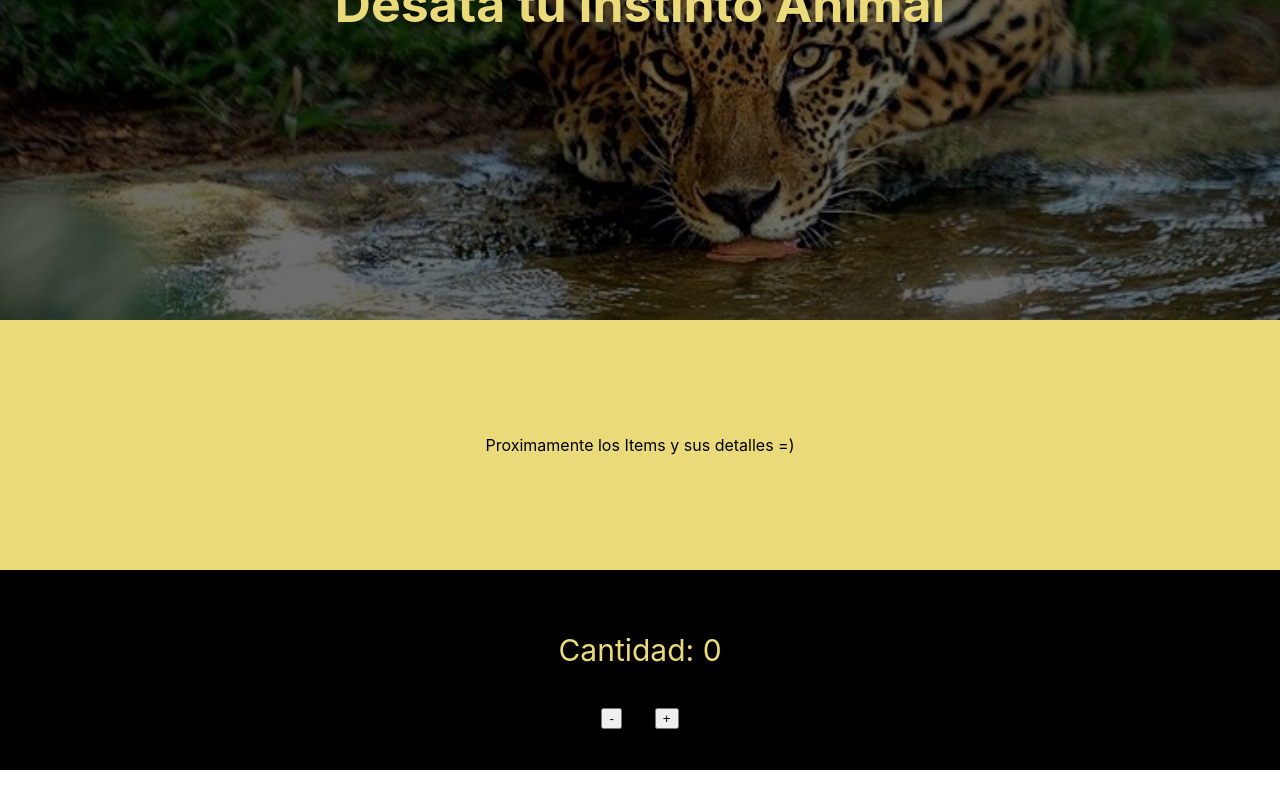
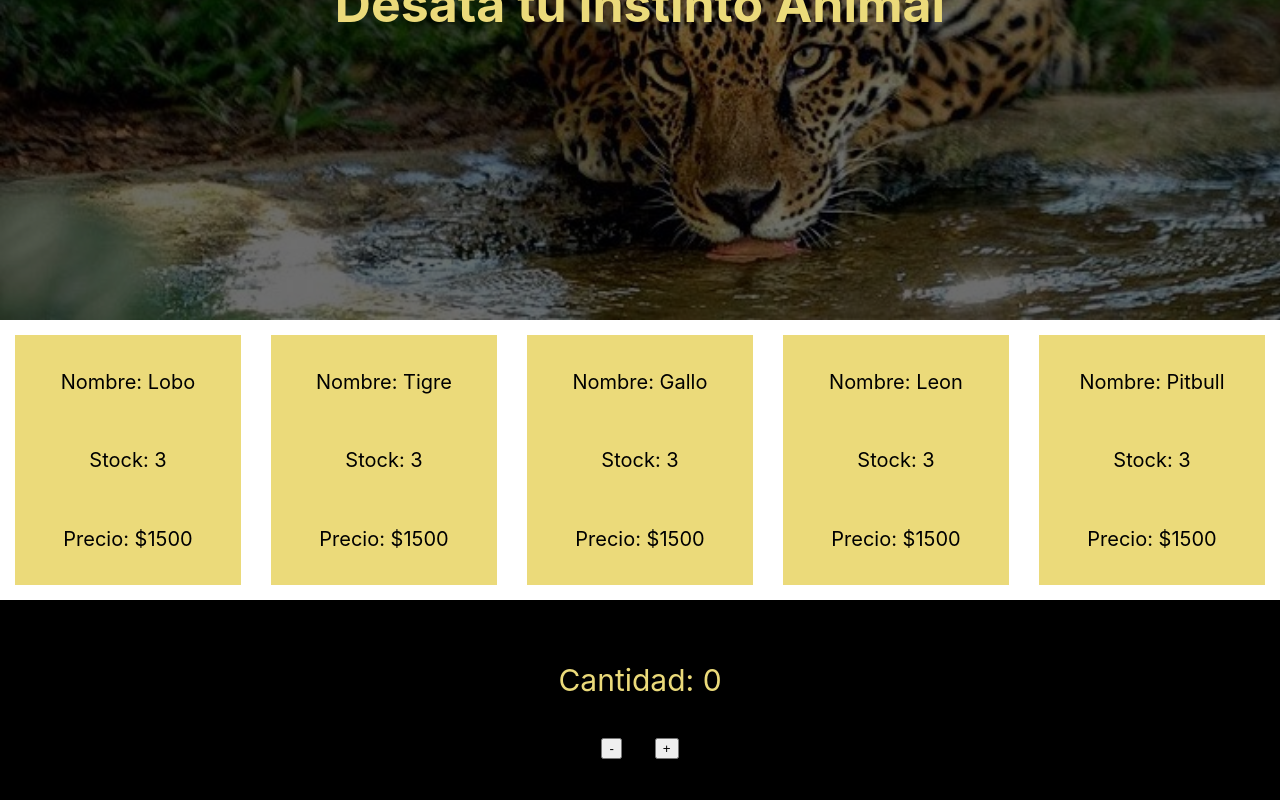
Before and after one commit to SantiagoMengoli/InstintoAnimalMengoli, a React (Create React App) app: page / in a window 1280 px wide. Shown: the part 405-1205 px from the top of the page. Before the commit the page ends 1175 px from the top, so only its background shows below. Built offline with nearby package versions, Linux system fonts and the light colour scheme.

Commit message:
Correciones

```diff
--- a/src/components/Item.css
+++ b/src/components/Item.css
@@ -2,7 +2,12 @@
     width: 100%;
     height: 250px;
     display: flex;
-    justify-content: center;
+    flex-direction: column;
     align-items: center;
+    justify-content:space-evenly;
+    margin: 15px;
     background-color: rgb(235, 218, 122);
 }
+.itemWord{
+    font-size: 20px;
+}
--- a/src/components/Item.js
+++ b/src/components/Item.js
@@ -1,11 +1,16 @@
 import React from 'react'
 import "./Item.css"
 
-function Item() {
+function Item({producto}) {
+    const {nombre, stock, precio} = producto
 
+
+    console.log(producto)
     return (
         <div className='itemContainer'>
-           <a>Proximamente los Items y sus detalles =)</a>
+           <p className='itemWord'>Nombre: {nombre} </p>
+           <p className='itemWord'>Stock: {stock} </p>
+           <p className='itemWord'>Precio: {precio} </p>
         </div>
     )
 }
--- /dev/null
+++ b/src/components/ItemList.css
@@ -0,0 +1,5 @@
+.itemList{
+    display: flex;
+    justify-content: center;
+    align-items: center;
+}
--- a/src/components/ItemList.js
+++ b/src/components/ItemList.js
@@ -1,24 +1,21 @@
 import React from 'react'
 import { useEffect, useState } from 'react'
 import Item from './Item'
+import "./ItemList.css"
 
 
 
-function ItemList() {
+function ItemList({productList}) {
 
 const [productos , setProductos] = useState ([
-    {id : 1 , nombre : "Lobo" , stock : '3' , precio: "$1500"},
-    {id : 2 , nombre : "Tigre" , stock : "3" , precio: "$1500"},
-    {id : 3 , nombre : "Gallo" , stock : "3" , precio: "$1500"},
-    {id : 4 , nombre : "Leon" , stock : "3" , precio: "$1500"},
-    {id : 5 , nombre : "Pitbull" , stock : '3' , precio: "$1500"},
+
 ])
 const [loading, setLoading] = useState ([true])
 
 useEffect(() => {
    const promesa = new Promise ((res, rej) =>{
     setTimeout(()=>{
-        res(productos)
+        res(productList)
         setLoading(false)
     },2000)
 
@@ -28,20 +25,12 @@ useEffect(() => {
        setProductos(productos)
    })
 }, [])
-    if(loading){
+
         return (
-            <div>
-                <p>Cargando Productos...</p>
+            <div className='itemList'>
+                {loading ? (<div> Cargando Productos...</div>) : (productos.map((producto) => <Item key={producto.id} producto ={producto}/>))}
             </div>
         )
-
-    }else{
-        return (
-            <div>
-                <Item/>
-            </div>
-        )
-    }
 }
 
 export default ItemList
--- a/src/components/ItemListContainer.js
+++ b/src/components/ItemListContainer.js
@@ -3,9 +3,16 @@ import ItemCount from "./ItemCount"
 import ItemList from "./ItemList"
 
 function ItemListContainer() {
+    const productList =[
+        {id : 1 , nombre : "Lobo" , stock : '3' , precio: "$1500"},
+        {id : 2 , nombre : "Tigre" , stock : "3" , precio: "$1500"},
+        {id : 3 , nombre : "Gallo" , stock : "3" , precio: "$1500"},
+        {id : 4 , nombre : "Leon" , stock : "3" , precio: "$1500"},
+        {id : 5 , nombre : "Pitbull" , stock : '3' , precio: "$1500"},
+    ]
     return (
         <div>
-            <ItemList/>
+            <ItemList productList = {productList} />
             <ItemCount stock={25} initial={1}/>
         </div>
     )
```
